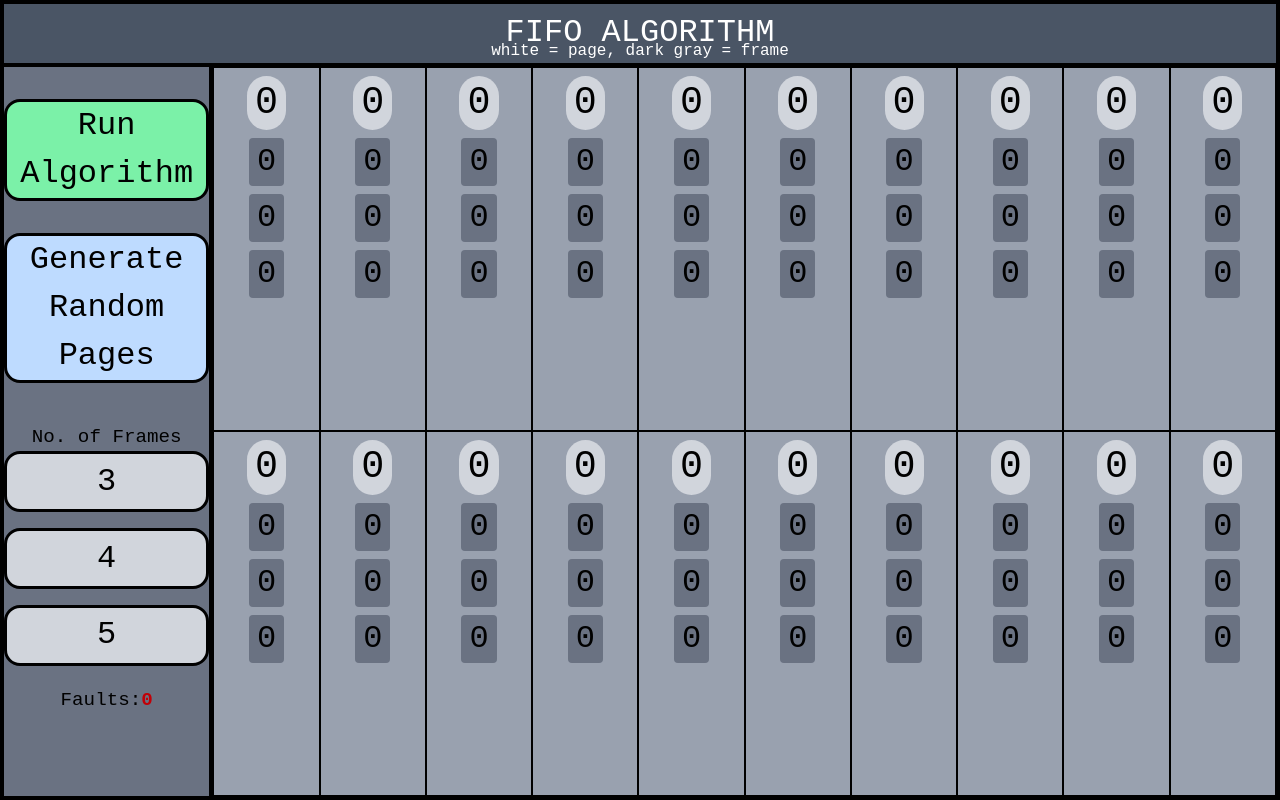
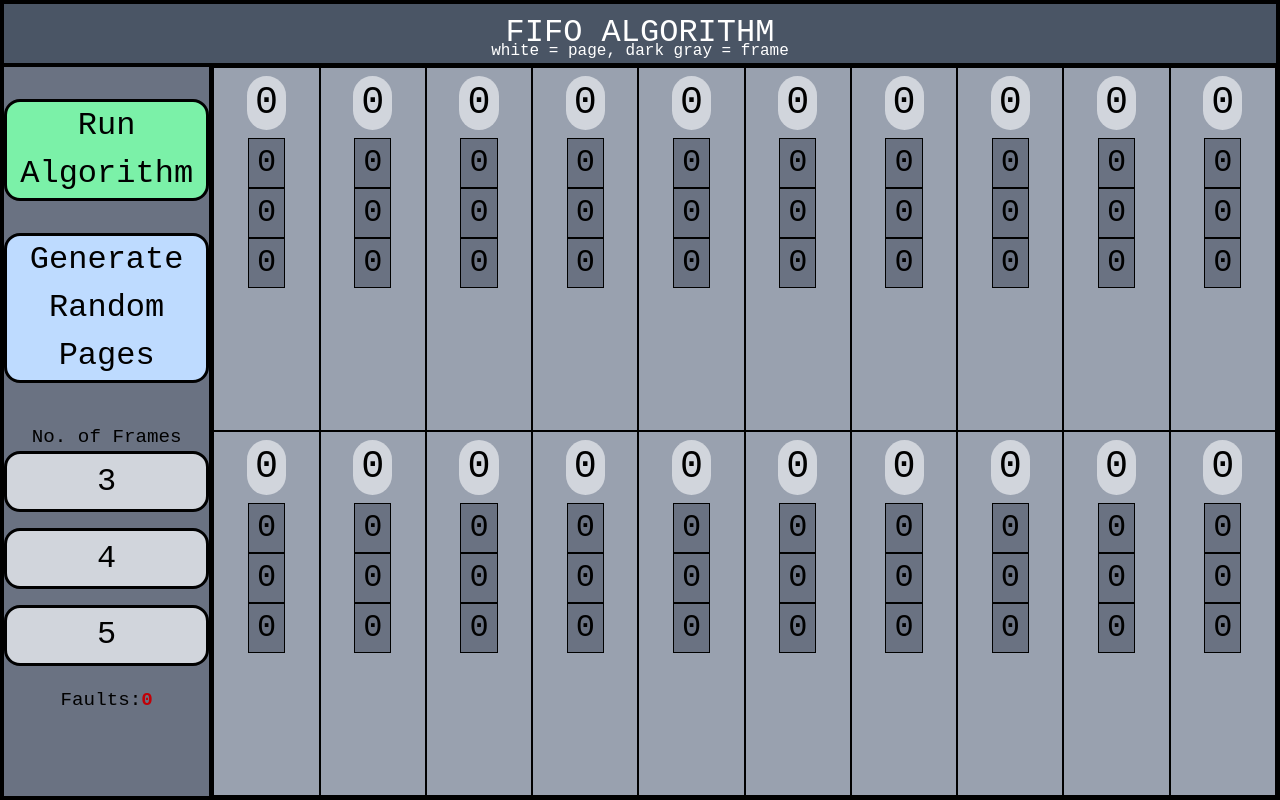
Before and after one commit to pooperdoop/OSCaseStudy, a React (Vite) app in the folder my-app/: page / in a window 1280 px wide. Built offline with nearby package versions, Linux system fonts and the light colour scheme.

Commit message:
minor design tweak

```diff
--- a/my-app/src/App.jsx
+++ b/my-app/src/App.jsx
@@ -75,11 +75,11 @@ function App() {
 
         {pages.map((page, index)=>
             <div className='flex-col border justify-center items-center'>
-                <div className='bg-gray-300 ml-auto mr-auto  w-fit h-fit p-2 rounded-3xl mt-2 text-7xl pageReference' key={index} onClick={() => handleChangeValue(index)}>
+                <div className='bg-gray-300 ml-auto mr-auto mb-2  w-fit h-fit p-2 rounded-3xl mt-2 text-7xl pageReference' key={index} onClick={() => handleChangeValue(index)}>
                   {page}
                 </div>
               {frames.map((frame,i)=>
-                <div className='bg-gray-500 ml-auto mr-auto  w-fit h-fit p-2 rounded mt-2 text-7xl frameText'>
+                <div className='bg-gray-500 ml-auto mr-auto  w-fit h-fit p-2 border text-7xl frameText'>
                   {frame}
                 </div>)}
             </div>)}
```
